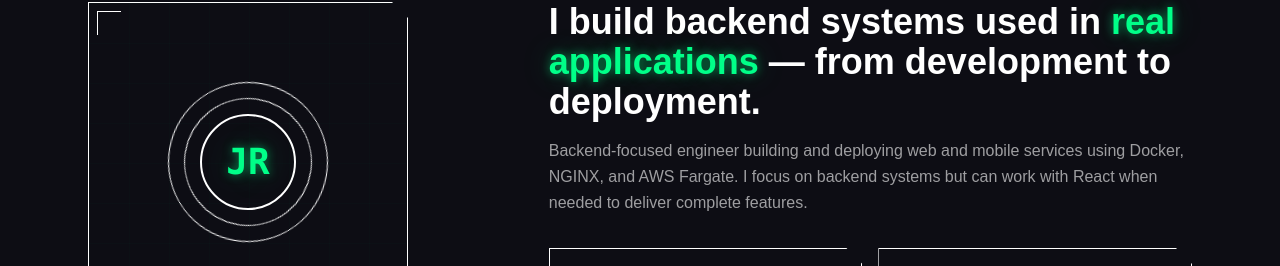
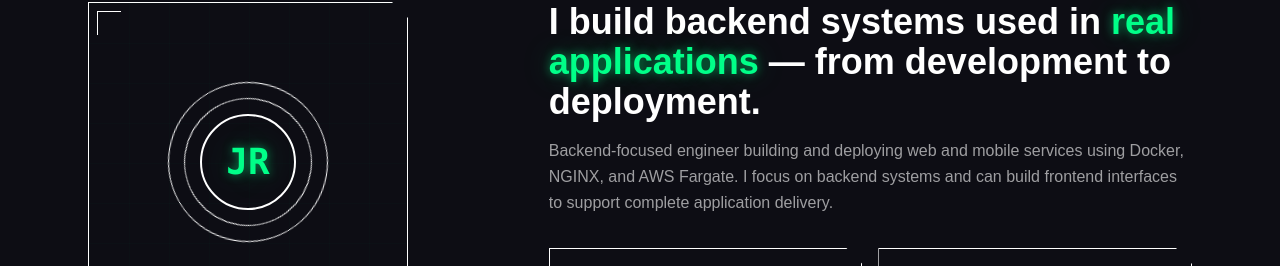
Before and after one commit to flaxss/portfolio, a React (Vite) app: page / in a window 1280 px wide. Shown: the part 990-1256 px from the top of the page. Built offline with nearby package versions, Linux system fonts and the light colour scheme.

Commit message:
update about section

```diff
--- a/src/components/About.tsx
+++ b/src/components/About.tsx
@@ -101,10 +101,7 @@ export default function About() {
               </h2>
 
               <p className="text-white/60 leading-relaxed font-body mt-4">
-                Backend-focused engineer building and deploying web and mobile
-                services using Docker, NGINX, and AWS Fargate. I focus on
-                backend systems but can work with React when needed to deliver
-                complete features.
+                Backend-focused engineer building and deploying web and mobile services using Docker, NGINX, and AWS Fargate. I focus on backend systems and can build frontend interfaces to support complete application delivery.
               </p>
             </div>
 
```
